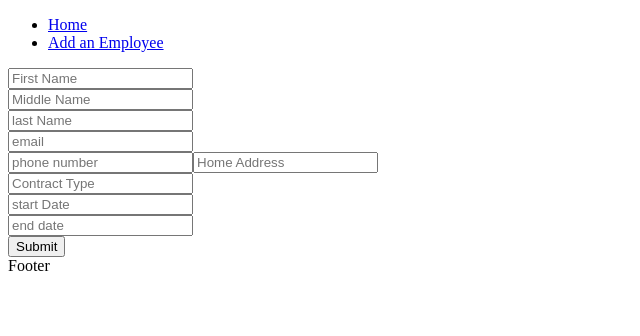
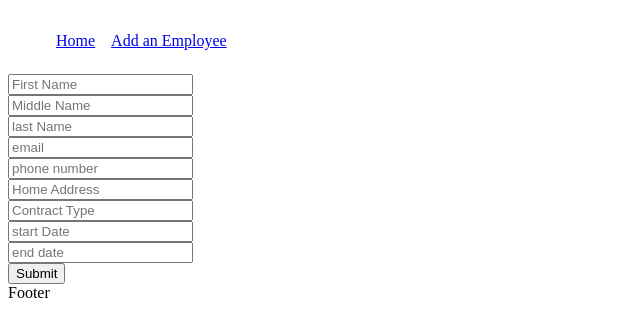
Before and after one commit to MartinO55/Employee-Creator, a React (Vite) app in the folder employeeCreatorFrontend/: page /NewEmployee in a window 1280 px wide. Shown: the top 336 px of the page, without its empty margins (0-640 px from the left). Built offline with nearby package versions, Linux system fonts and the light colour scheme.

Commit message:
more styling, adds required to create employee form

```diff
--- a/employeeCreatorFrontend/src/components/CreateEmployeeForm/CreateEmployeeForm.tsx
+++ b/employeeCreatorFrontend/src/components/CreateEmployeeForm/CreateEmployeeForm.tsx
@@ -57,6 +57,7 @@ const CreateEmployeeForm = () => {
               name="firstName"
               value={formValues.firstName}
               onChange={handleInput}
+              required
             />
           </div>
           <div>
@@ -75,6 +76,7 @@ const CreateEmployeeForm = () => {
               name="lastName"
               value={formValues.lastName}
               onChange={handleInput}
+              required
             />
           </div>
 
@@ -85,6 +87,7 @@ const CreateEmployeeForm = () => {
               name="email"
               value={formValues.email}
               onChange={handleInput}
+              required
             />
           </div>
           <div>
@@ -94,13 +97,17 @@ const CreateEmployeeForm = () => {
               name="phoneNumber"
               value={formValues.phoneNumber}
               onChange={handleInput}
+              required
             />
+          </div>
+          <div>
             <input
               type="text"
               placeholder="Home Address"
               name="homeAddress"
               value={formValues.homeAddress}
               onChange={handleInput}
+              required
             />
           </div>
 
@@ -111,6 +118,7 @@ const CreateEmployeeForm = () => {
               name="contractType"
               value={formValues.contractType}
               onChange={handleInput}
+              required
             />
           </div>
           <div>
@@ -120,6 +128,7 @@ const CreateEmployeeForm = () => {
               name="startDate"
               value={formValues.startDate}
               onChange={handleInput}
+              required
             />
           </div>
           <div>
--- a/employeeCreatorFrontend/src/components/EmployeeCard/EmployeeCard.module.scss
+++ b/employeeCreatorFrontend/src/components/EmployeeCard/EmployeeCard.module.scss
@@ -1,12 +1,15 @@
 .card {
+  margin: 1rem;
   padding: 1rem;
+  border: 2px solid black;
+  border-radius: 2rem;
 
   .card__employeeName {
     font-weight: bold;
   }
 
   .card__employeeContactDetails {
-    color: red;
+    padding: 0.5rem;
   }
 
   .card__employeeContractDetails {
--- a/employeeCreatorFrontend/src/components/Header/Header.module.scss
+++ b/employeeCreatorFrontend/src/components/Header/Header.module.scss
@@ -0,0 +1,3 @@
+.NavBarHolder {
+  display: flex;
+}
--- a/employeeCreatorFrontend/src/components/Header/Header.tsx
+++ b/employeeCreatorFrontend/src/components/Header/Header.tsx
@@ -5,7 +5,9 @@ import NavBar from "../NavBar/NavBar";
 const Header = () => {
   return (
     <>
-      <NavBar></NavBar>
+      <div className={styles.NavBarHolder}>
+        <NavBar></NavBar>
+      </div>
     </>
   );
 };
--- a/employeeCreatorFrontend/src/components/NavBar/NavBar.module.scss
+++ b/employeeCreatorFrontend/src/components/NavBar/NavBar.module.scss
@@ -0,0 +1,16 @@
+.NavBar {
+  .NavbarLinks {
+    list-style: none;
+    display: flex;
+    flex-direction: row;
+  }
+
+  li {
+    margin: 0.5rem;
+    text-decoration: none;
+    :visited {
+      color: black;
+      text-decoration: none;
+    }
+  }
+}
--- a/employeeCreatorFrontend/src/components/NavBar/NavBar.tsx
+++ b/employeeCreatorFrontend/src/components/NavBar/NavBar.tsx
@@ -5,12 +5,12 @@ import { Link } from "react-router-dom";
 const NavBar = () => {
   return (
     <>
-      <div>
-        <ul>
-          <li>
+      <div className={styles.NavBar}>
+        <ul className={styles.NavbarLinks}>
+          <li className={styles.NavbarLinks__ALink}>
             <Link to="/">Home</Link>
           </li>
-          <li>
+          <li className={styles.NavbarLinks__ALink}>
             <Link to="/NewEmployee">Add an Employee</Link>
           </li>
         </ul>
```
